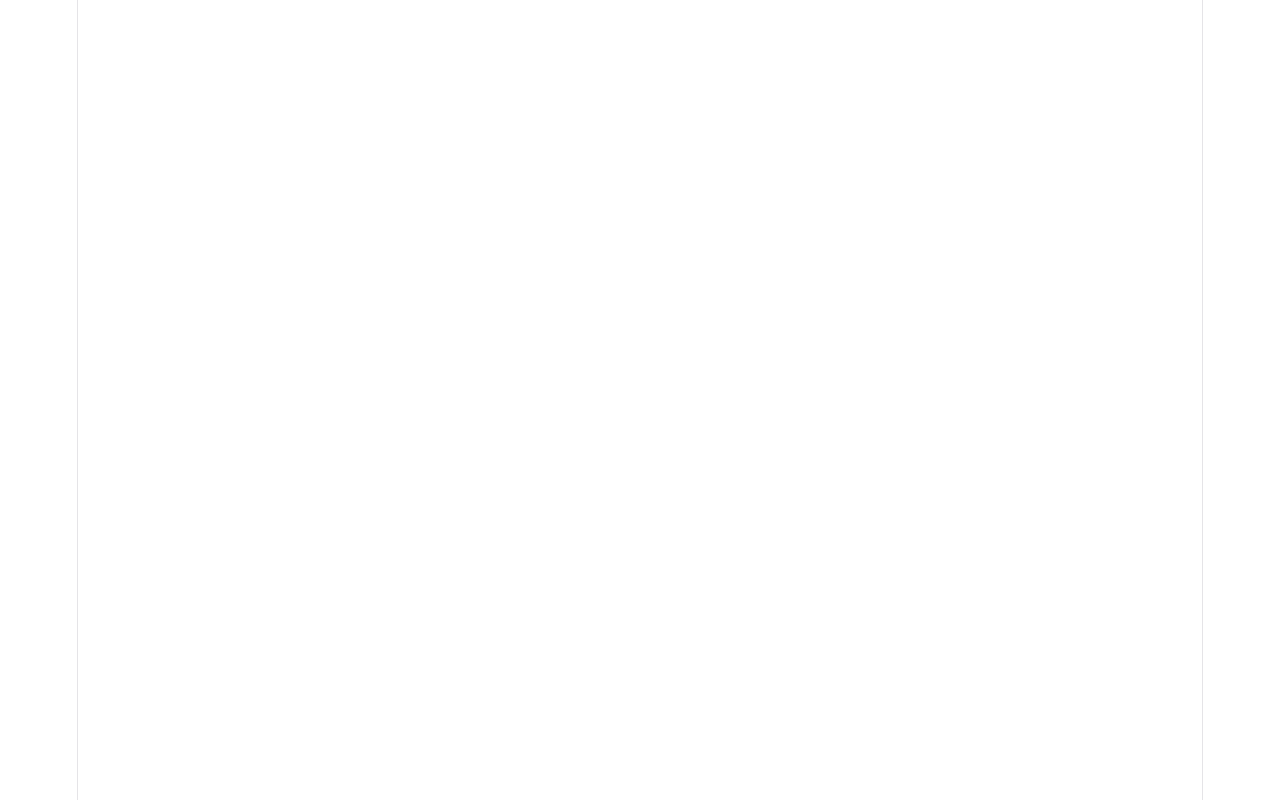
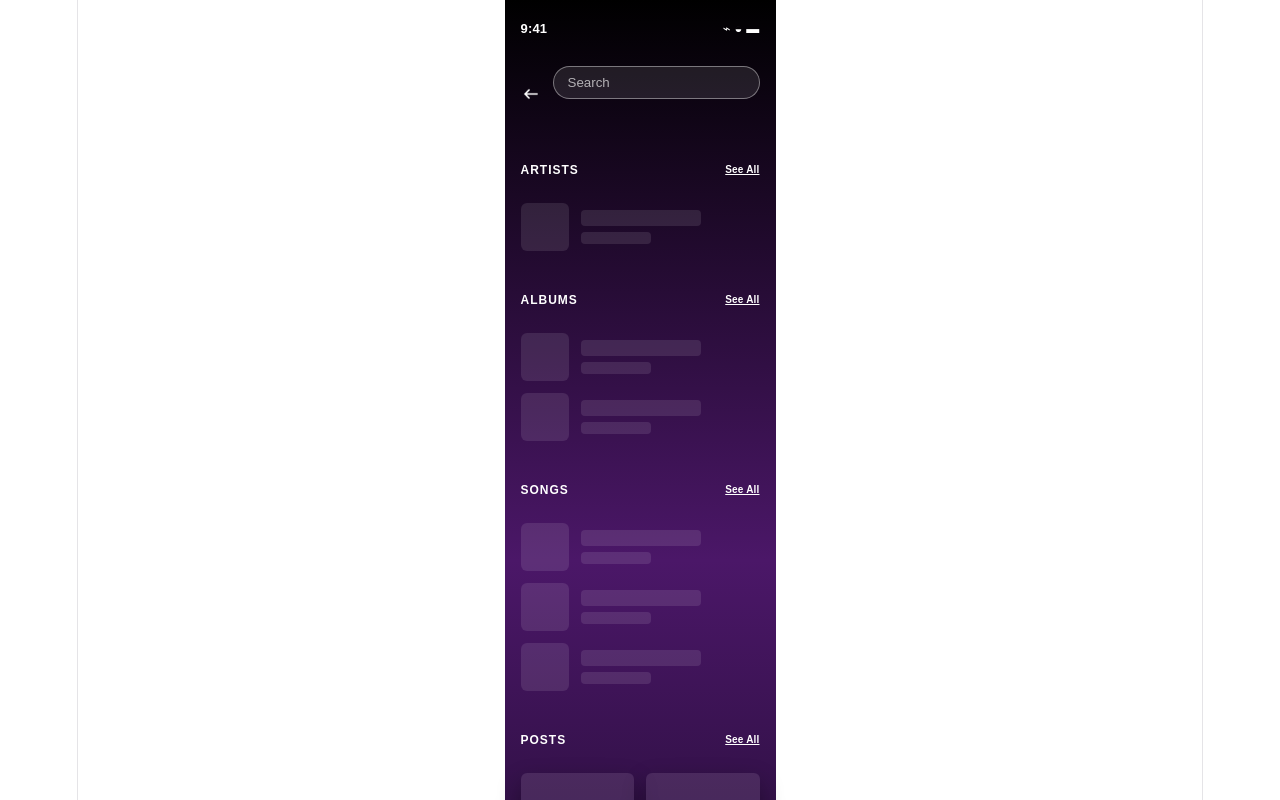
Before and after one commit to calvin-hello/Melody-Room-2.0, a React (Vite) app: page /search in a window 1280 px wide. Before the commit this address had no page. Shown: the top 800 px of the page. Built offline with nearby package versions, Linux system fonts and the light colour scheme; sample sign-in values are in the browser's storage.

Commit message:
imported search to app.jsx + styles to search.jsx

```diff
--- a/src/App.jsx
+++ b/src/App.jsx
@@ -6,6 +6,7 @@ import Signup from "./pages/Signup.jsx";
 import Dashboard from "./pages/Dashboard.jsx";
 import ProtectedRoute from "./routes/ProtectedRoute.jsx";
 import Profile from "./pages/Profile.jsx";
+import Search from "./pages/Search.jsx";
 import "./styles/App.css";
 
 export default function App() {
@@ -32,6 +33,15 @@ export default function App() {
           </ProtectedRoute>
         }
       />
+
+      <Route
+        path="/search"
+        element={
+          <ProtectedRoute>
+            <Search />
+          </ProtectedRoute>
+        }
+      />
     </Routes>
   );
 }
--- a/src/pages/Search.jsx
+++ b/src/pages/Search.jsx
@@ -1,4 +1,4 @@
-import "./Search.css";
+import "/src/styles/Search.css";
 
 export default function Search() {
 
```
Also changed, not shown: src/assets/arrow.png (added).
